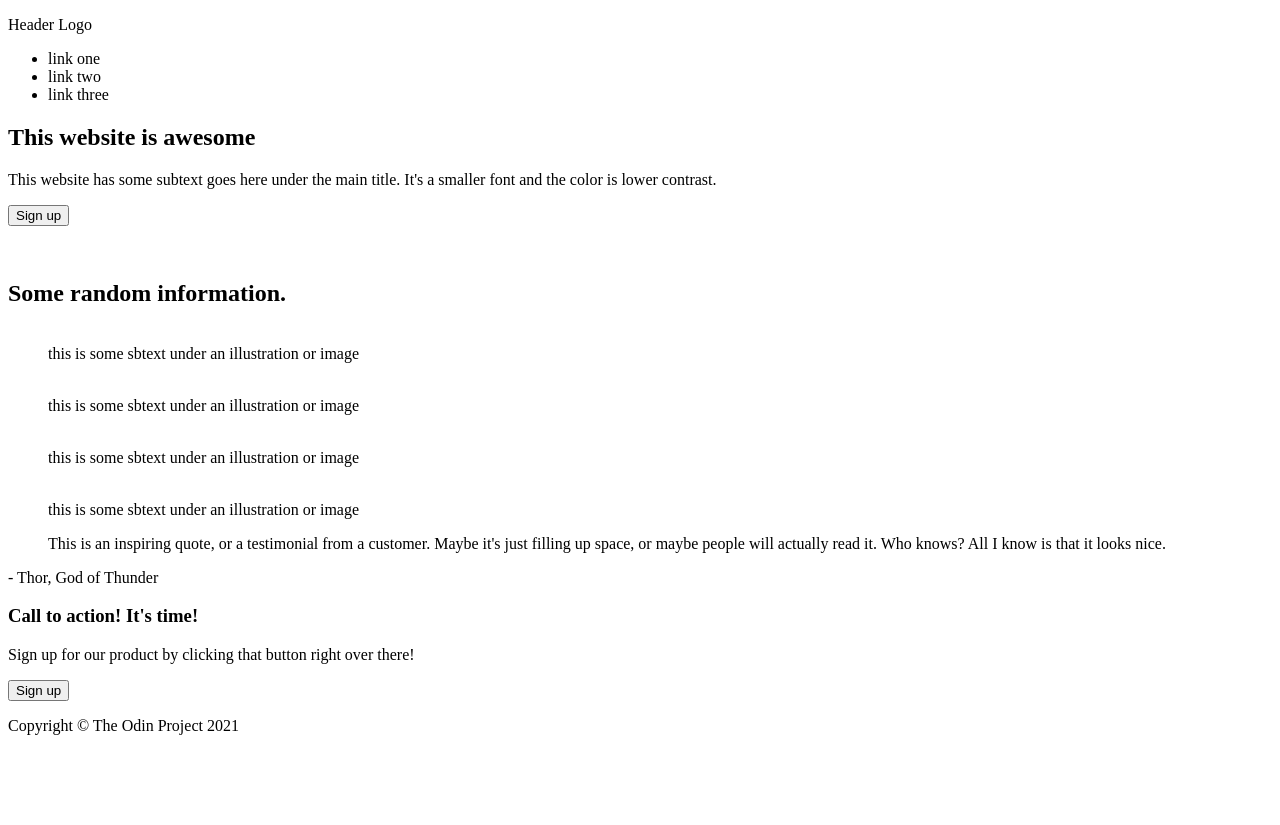
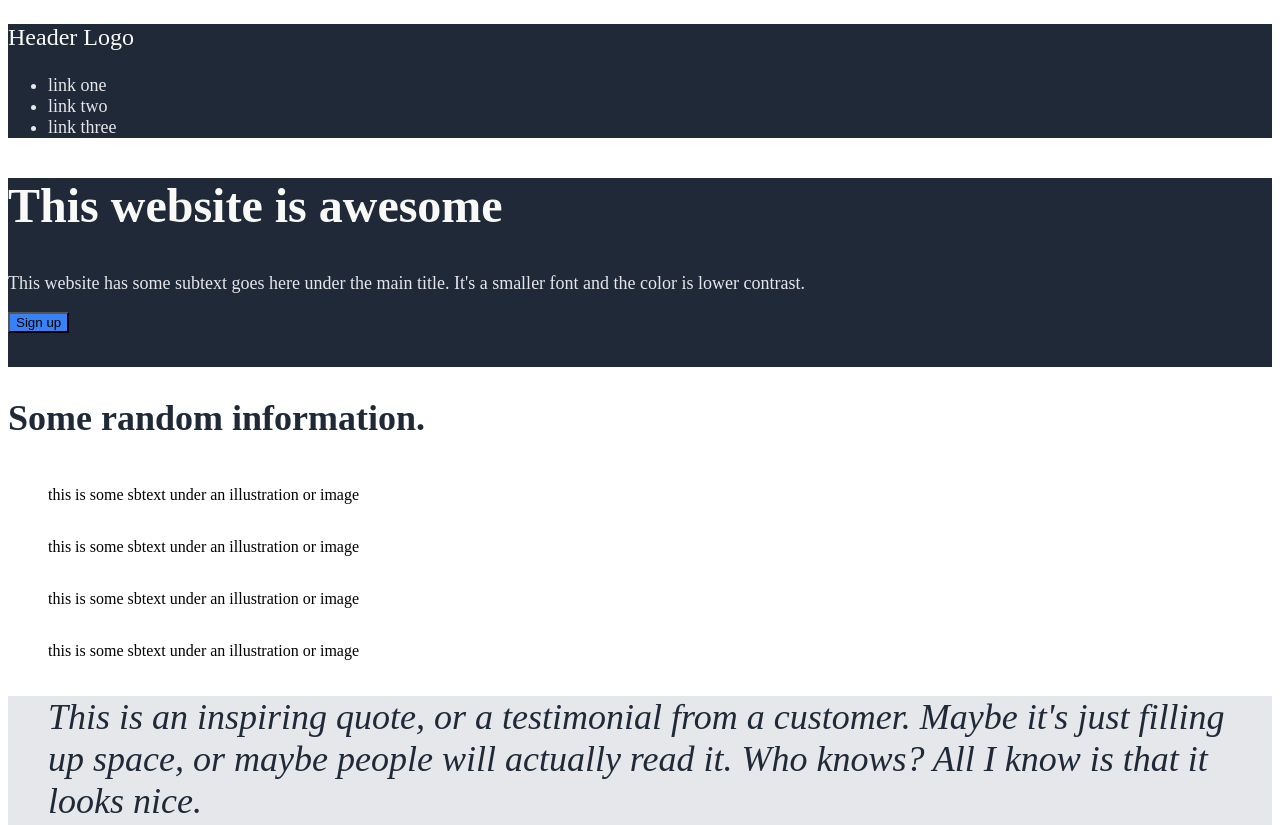
Before and after one commit to Maurizio-DT/odin-landing-page, a plain HTML site: page index.html in a window 1280 px wide. Shown: the top 825 px of the page. Before the commit the page ends 800 px from the top, so only its background shows below. Drawn offline with Linux system fonts and the light colour scheme.

Commit message:
Added CSS styles as per the image
Link the CSS stylesheet and applied the first part
of the styles as suggested by the provided image,
particularly the text colors, background,
and text size and style.

```diff
--- a/index.html
+++ b/index.html
@@ -3,14 +3,15 @@
 <head>
     <meta charset="UTF-8">
     <meta name="viewport" content="width=device-width, initial-scale=1.0">
+    <link rel="stylesheet" href="style.css">
     <title>Odin Landing Page</title>
 </head>
 <body>
     <!-- HEADER-->
     <header>
         <nav>
-            <p>Header Logo</p>
-            <ul>
+            <p class="logo-text">Header Logo</p>
+            <ul class="main-navigation">
                 <li>link one</li>
                 <li>link two</li>
                 <li>link three</li>
--- a/style.css
+++ b/style.css
@@ -0,0 +1,56 @@
+html {
+    box-sizing: border-box;
+}
+
+*,
+*::before,
+*::after {
+    box-sizing: inherit;
+}
+
+/* FONTS, COLORS */
+
+header,
+.first-section,
+footer {
+    background-color: #1F2937;
+}
+
+h1 {
+    font-size: 48px;
+    color: #F9FAF8;
+    font-weight: 900;
+}
+
+h2 {
+    font-size: 36px;
+    color: #1F2937;
+    font-weight: 900;
+}
+
+.first-section > p,
+.main-navigation > li {
+    font-size: 18px;
+    color: #E5E7EB;
+}
+
+.logo-text {
+    font-size: 24px;
+    color: #F9FAF8;
+}
+
+button,
+.blue-little-section {
+    background-color: #3882F6;
+}
+
+.thor-quote {
+    background-color: #E5E7EB;
+}
+
+blockquote {
+    font-size: 36px;
+    font-weight: lighter;
+    font-style: italic;
+    color: #1F2937;
+}
```
